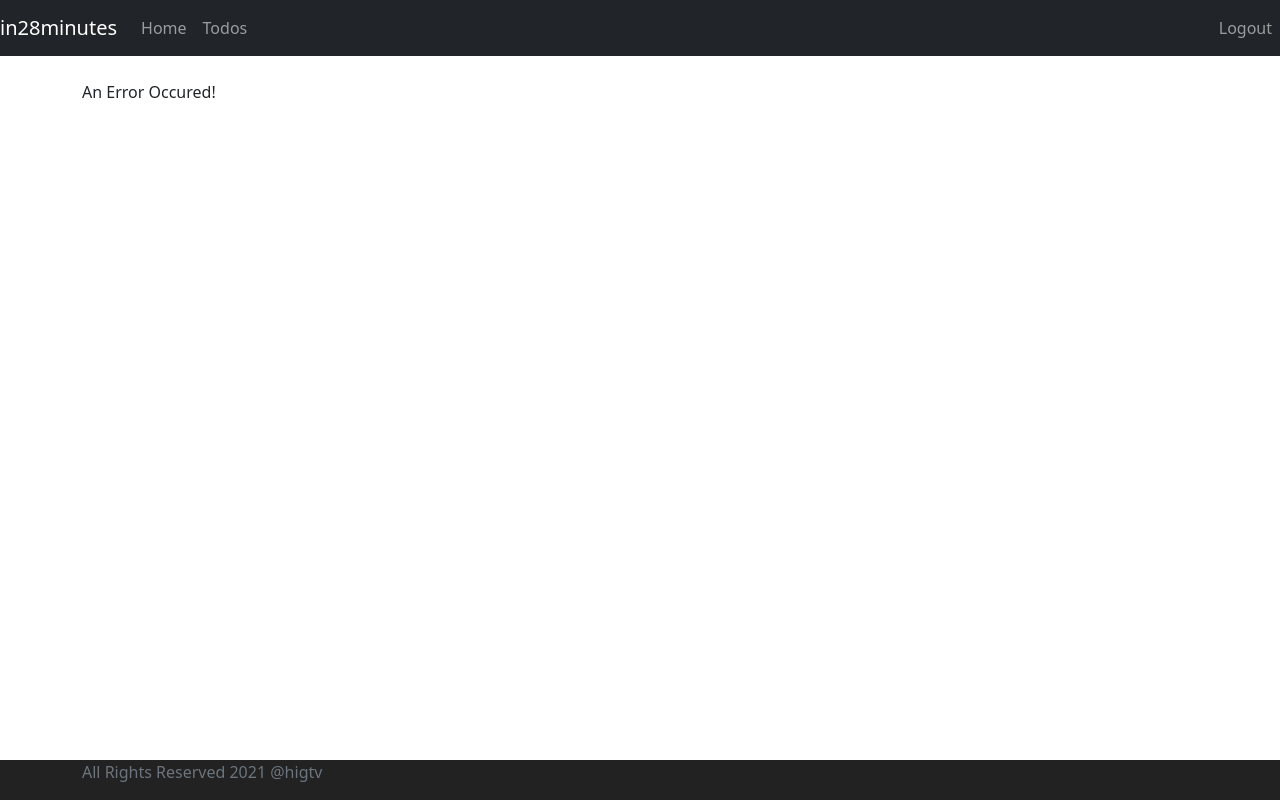
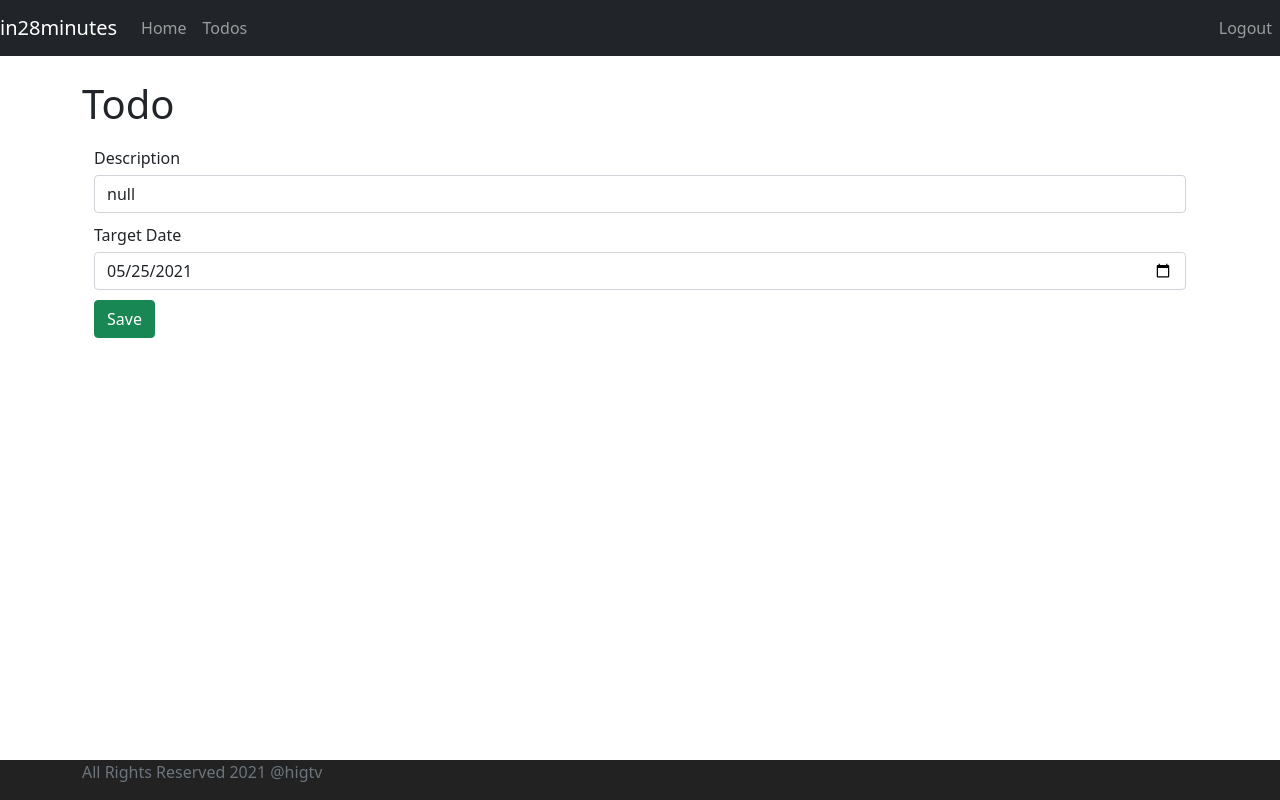
Before and after one commit to emeban44/todo, an Angular app: page /todos/1 in a window 1280 px wide. Built offline with nearby package versions, Linux system fonts and the light colour scheme; no server answers; sample sign-in values are in the browser's storage.

Commit message:
data binding on updateTodo added

```diff
--- a/src/app/app-routing.module.ts
+++ b/src/app/app-routing.module.ts
@@ -5,6 +5,7 @@ import { ListTodosComponent } from './list-todos/list-todos.component';
 import { LoginComponent } from './login/login.component';
 import { LogoutComponent } from './logout/logout.component';
 import { RouteGuardService } from './service/route-guard.service';
+import { TodoComponent } from './todo/todo.component';
 import { WelcomeComponent } from './welcome/welcome.component';
 
 const routes: Routes = [
@@ -13,6 +14,7 @@ const routes: Routes = [
   { path: 'welcome/:name', component: WelcomeComponent, canActivate: [RouteGuardService]},
   { path: 'todos', component: ListTodosComponent, canActivate: [RouteGuardService]},
   { path: 'logout', component: LogoutComponent, canActivate: [RouteGuardService]},
+  { path: 'todos/:id', component: TodoComponent, canActivate: [RouteGuardService]},
 
   { path: '**', component: ErrorComponent},
 ];
--- a/src/app/app.module.ts
+++ b/src/app/app.module.ts
@@ -12,6 +12,7 @@ import { MenuComponent } from './menu/menu.component';
 import { FooterComponent } from './footer/footer.component';
 import { LogoutComponent } from './logout/logout.component';
 import { HttpClientModule } from '@angular/common/http';
+import { TodoComponent } from './todo/todo.component';
 
 @NgModule({
   declarations: [
@@ -22,7 +23,8 @@ import { HttpClientModule } from '@angular/common/http';
     ListTodosComponent,
     MenuComponent,
     FooterComponent,
-    LogoutComponent
+    LogoutComponent,
+    TodoComponent
   ],
   imports: [
     BrowserModule,
--- a/src/app/list-todos/list-todos.component.css
+++ b/src/app/list-todos/list-todos.component.css
@@ -2,3 +2,8 @@
     background-color: red;
     color: wheat;
 }
+
+.update {
+    background-color: teal;
+    color: wheat;
+}
--- a/src/app/list-todos/list-todos.component.html
+++ b/src/app/list-todos/list-todos.component.html
@@ -10,7 +10,8 @@
             <th>Description</th>
             <th>Target Date</th>
             <th>is Completed?</th>
-            <th>Actions</th>
+            <th>Update</th>
+            <th>Delete</th>
         </tr>
     </thead>
     <tbody>
@@ -18,6 +19,7 @@
             <td>{{todo.description}}</td>
             <td>{{todo.targetDate | date}}</td>
             <td>{{todo.done}}</td>
+            <td><button (click)="updateTodo(todo.id)" class="btn update">Update</button></td>
             <td><button (click)="deleteTodo(todo.id)" class="btn delete">Delete</button></td>
         </tr>
     </tbody>
--- a/src/app/list-todos/list-todos.component.ts
+++ b/src/app/list-todos/list-todos.component.ts
@@ -1,4 +1,5 @@
 import { Component, OnInit } from '@angular/core';
+import { Router } from '@angular/router';
 import { TodoDataService } from '../service/data/todo-data.service';
 
 export class Todo {
@@ -7,7 +8,7 @@ export class Todo {
     public description: string,
     public done: boolean,
     public targetDate: Date,
-  ){}
+  ) { }
 }
 
 @Component({
@@ -27,20 +28,26 @@ export class ListTodosComponent implements OnInit {
   // ]
 
   constructor(
-    private todoService: TodoDataService
+    private todoService: TodoDataService,
+    private router: Router,
   ) { }
 
   ngOnInit(): void {
     this.refreshTodos();
   }
 
-  refreshTodos(){
+  refreshTodos() {
     this.todoService.retrieveAllTodos('emeban').subscribe(
-      response =>  {
+      response => {
         console.log(response);
         this.todos = response;
       }
     )
+  }
+
+  updateTodo(id: number) {
+    console.log('update todo ' + id);
+    this.router.navigate(['todos', id]);
   }
 
   deleteTodo(id: number) {
--- a/src/app/service/data/todo-data.service.ts
+++ b/src/app/service/data/todo-data.service.ts
@@ -15,7 +15,12 @@ export class TodoDataService {
     return this.http.get<Todo[]>(`http://localhost:8080/users/${username}/todos`);
   }
 
+  retrieveTodo(username: string, id: any){
+    return this.http.get<Todo>(`http://localhost:8080/users/${username}/todos/${id}`);
+  }
+
   deleteTodo(username: string, id: any){
     return this.http.delete(`http://localhost:8080/users/${username}/todos/${id}`);
   }
+
 }
--- /dev/null
+++ b/src/app/todo/todo.component.css
@@ -0,0 +1,4 @@
+.marginal {
+    margin-bottom: 5px;
+    margin-top: 10px;
+}
--- /dev/null
+++ b/src/app/todo/todo.component.html
@@ -0,0 +1,17 @@
+<h1>Todo</h1>
+
+<div class="container">
+    <fieldset class="form-group">
+        <label for="description" class="marginal">Description</label>
+        <input type="text" [(ngModel)]="todo.description" class="form-control" name="description" required="required">
+    </fieldset>
+    <fieldset class="form-group">
+        <label for="date" class="marginal">Target Date</label>
+        <input type="date"
+        [ngModel]="todo.targetDate | date:'yyyy-MM-dd'"
+        (ngModelChange)="todo.targetDate = $event"
+        class="form-control" name="date" required="required">
+    </fieldset>
+
+    <button class="btn btn-success marginal" (click)="saveTodo()">Save</button>
+</div>
--- /dev/null
+++ b/src/app/todo/todo.component.ts
@@ -0,0 +1,33 @@
+import { Component, OnInit } from '@angular/core';
+import { ActivatedRoute } from '@angular/router';
+import { Todo } from '../list-todos/list-todos.component';
+import { TodoDataService } from '../service/data/todo-data.service';
+
+@Component({
+  selector: 'app-todo',
+  templateUrl: './todo.component.html',
+  styleUrls: ['./todo.component.css']
+})
+export class TodoComponent implements OnInit {
+
+  id : number | undefined;
+  todo = new Todo(0, 'null', false, new Date());
+
+  constructor(
+    private todoService: TodoDataService,
+    private route: ActivatedRoute,
+  ) { }
+
+  ngOnInit(): void {
+    this.id = this.route.snapshot.params['id'];
+    //undefined problem could be solved with: this.todo new Todo(1, '', false, new Date());
+    this.todoService.retrieveTodo('emeban', this.id).subscribe(
+      data => this.todo = data
+    )
+  }
+
+  saveTodo(){
+
+  }
+
+}
```
Also changed, not shown: 1 other file (tests, documents, lock files or other folders).
